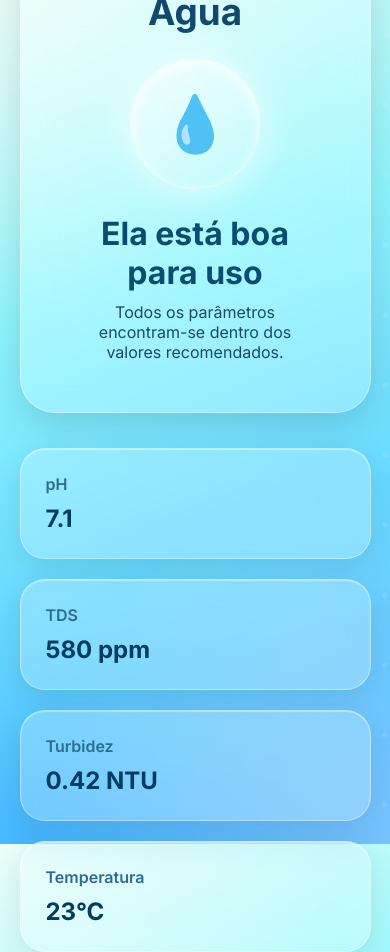
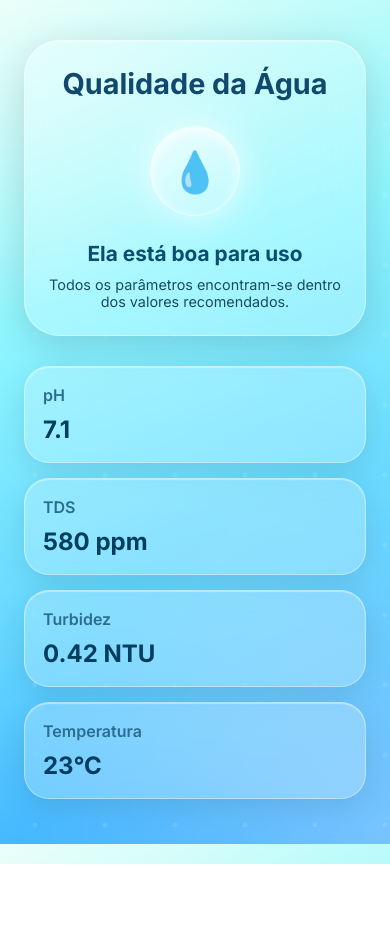
Before and after one commit to GabrielCaspirro/BECN, a website: page public/index.html in a window 390 px wide. After the commit the page ends 864 px from the top, so only its background shows below. Drawn offline with Linux system fonts and the light colour scheme; no server answers.

Commit message:
responsivo

```diff
--- a/public/style.css
+++ b/public/style.css
@@ -18,13 +18,15 @@
 
 body{
 
-    height:100vh;
+    min-height:100vh;
 
     display:flex;
     justify-content:center;
     align-items:center;
 
-    overflow:hidden;
+    padding:20px;
+
+    overflow-x:hidden;
 
     background:
         radial-gradient(circle at top left,var(--bubble-color) 0%,transparent 35%),
@@ -37,7 +39,7 @@ body{
             var(--bg4)
         );
 
-        transition: background 1s ease;
+    transition: background 1s ease;
 
 }
 
@@ -64,7 +66,9 @@ body{
 
 .container{
 
-    width:min(900px,90%);
+    width:100%;
+    max-width:900px;
+
     z-index:2;
 
 }
@@ -73,7 +77,7 @@ body{
 
     text-align:center;
 
-    padding:50px;
+    padding:clamp(25px,5vw,50px);
 
     border-radius:35px;
 
@@ -93,14 +97,16 @@ body{
 .status-card h1{
 
     color:#11496e;
-    font-size:2.3rem;
+    font-size:clamp(1.8rem,5vw,2.3rem);
     margin-bottom:20px;
 }
 
 .status-circle{
 
-    width:130px;
-    height:130px;
+    width:clamp(90px,22vw,130px);
+    height:clamp(90px,22vw,130px);
+
+    font-size:clamp(40px,8vw,55px);
 
     margin:25px auto;
 
@@ -109,8 +115,6 @@ body{
     display:flex;
     justify-content:center;
     align-items:center;
-
-    font-size:55px;
 
     background:linear-gradient(145deg,
     rgba(255,255,255,.6),
@@ -129,7 +133,7 @@ body{
 .status-card h2{
 
     color:#0b4d70;
-    font-size:2rem;
+    font-size:clamp(1.3rem,4vw,2rem);
 
     margin-bottom:10px;
 
@@ -138,19 +142,19 @@ body{
 .status-card p{
 
     color:#194b63;
-    font-size:1rem;
+    font-size:clamp(.9rem,2vw,1rem);
 
 }
 
 .info-grid{
 
-    margin-top:35px;
+    margin-top:30px;
 
     display:grid;
 
-    grid-template-columns:repeat(auto-fit,minmax(180px,1fr));
+    grid-template-columns:repeat(auto-fit,minmax(170px,1fr));
 
-    gap:20px;
+    gap:18px;
 
 }
 
@@ -209,3 +213,55 @@ body{
     color:#003d5f;
 
 }
+
+/* Tablets */
+
+@media (max-width:900px){
+
+    .container{
+
+        width:95%;
+
+    }
+
+}
+
+/* Celulares */
+
+@media (max-width:600px){
+
+    body{
+
+        align-items:flex-start;
+
+        padding:20px 15px;
+
+    }
+
+    .container{
+
+        margin-top:20px;
+
+    }
+
+    .status-card{
+
+        padding:25px 20px;
+
+    }
+
+    .info-grid{
+
+        grid-template-columns:1fr;
+
+        gap:15px;
+
+    }
+
+    .info-card{
+
+        padding:18px;
+
+    }
+
+}
```
